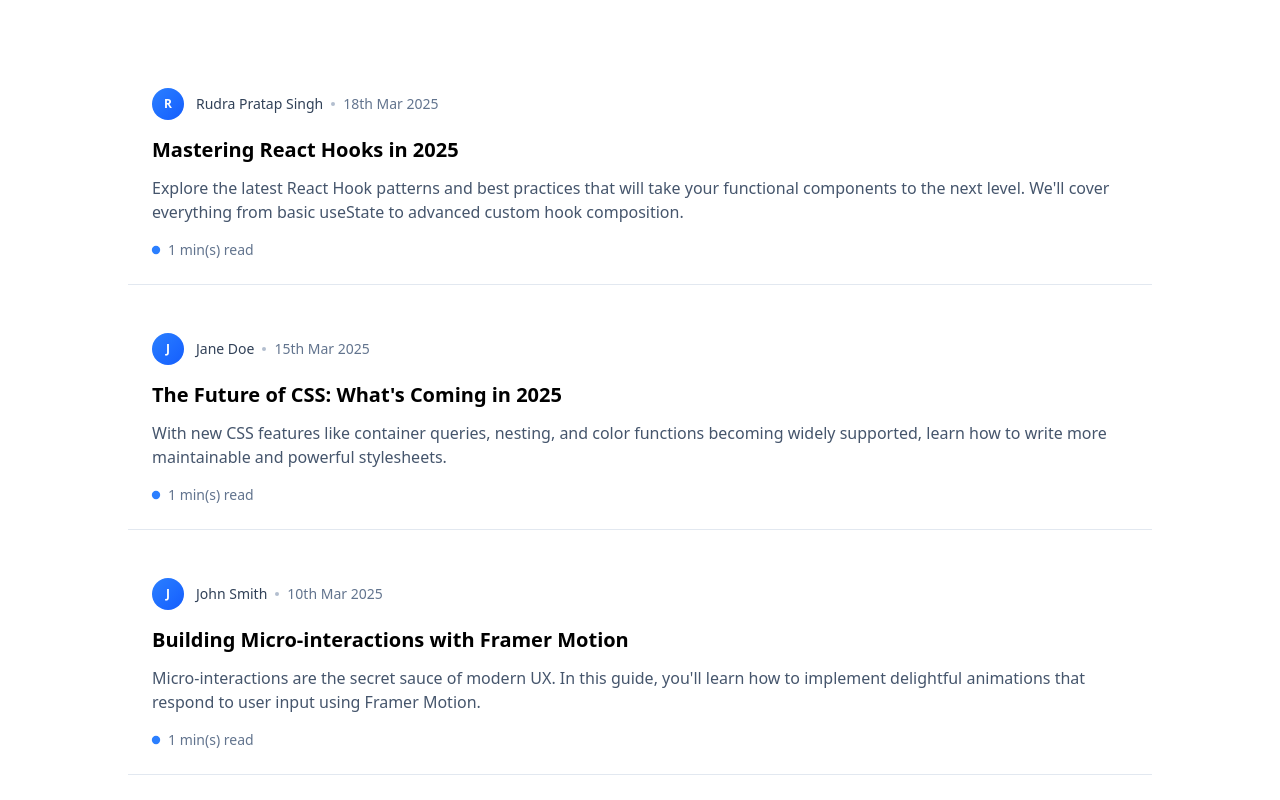
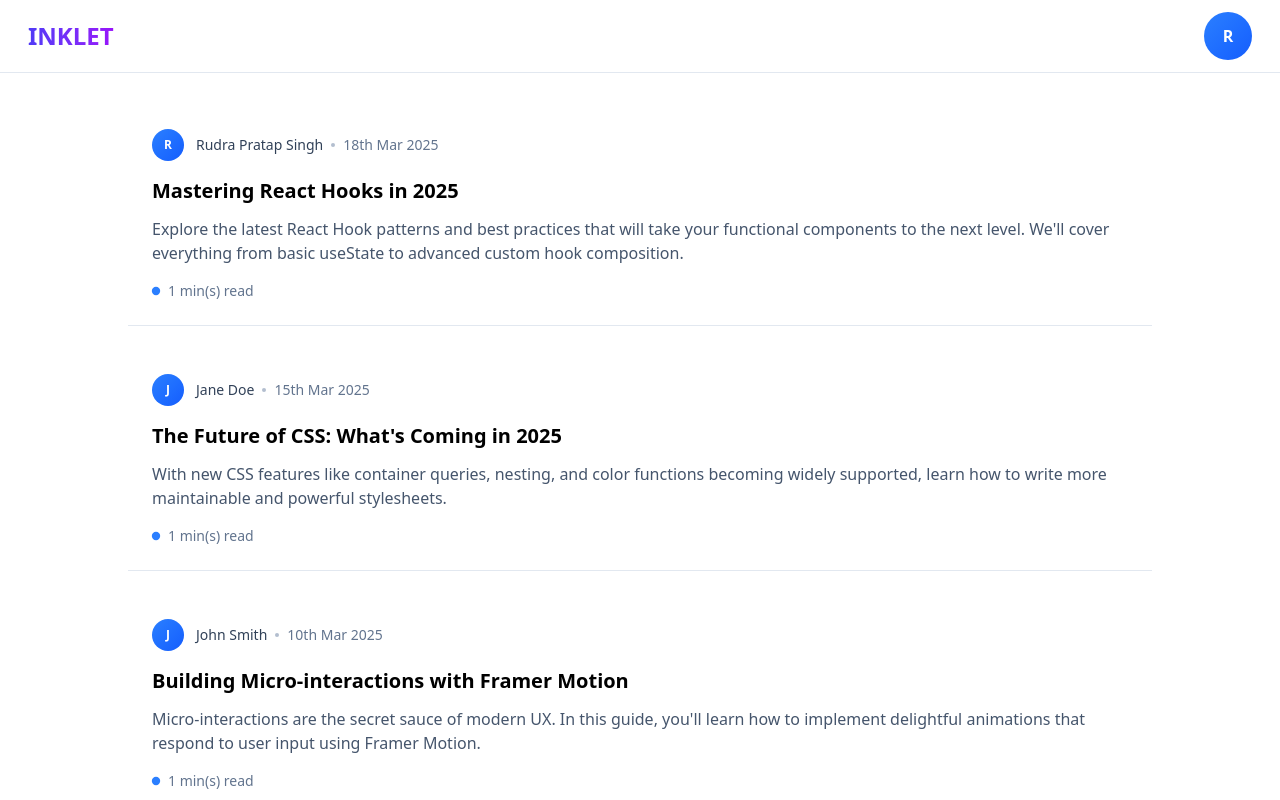
Before and after one commit to thakurRUDRA14/Inklet, a React (Vite) app in the folder frontend/: page /blogs in a window 1280 px wide. Shown: the top 800 px of the page. Built offline with nearby package versions, Linux system fonts and the light colour scheme; no server answers.

Commit message:
feat: add Navbar

```diff
--- /dev/null
+++ b/frontend/src/components/Avatar.tsx
@@ -0,0 +1,27 @@
+import { motion } from 'framer-motion'
+
+interface AvatarProps {
+    name: string
+    size?: "small"|"big"
+}
+
+const Avatar = ({ name , size="small"}: AvatarProps)=> {
+    return (
+        <motion.div
+            className={`relative flex items-center justify-center rounded-full bg-gradient-to-br from-blue-500 to-blue-600 text-white ${size === "small" ? "w-8 h-8" : "w-12 h-12"} `}
+            whileHover={{ scale: 1.1 }}
+            transition={{ type: 'spring', stiffness:
+                100, damping: 10 }}
+        >
+            <span className={`${size === "small" ?"text-xs":"text-md"} font-bold`}>
+                {name[0].toUpperCase()}
+            </span>
+            <motion.div
+                className="absolute inset-0 border-2 border-transparent rounded-full"
+                whileHover={{ borderColor: 'rgba(255,255,255,0.3)' }}
+            />
+        </motion.div>
+    )
+}
+
+export default Avatar
--- a/frontend/src/components/BlogCard.tsx
+++ b/frontend/src/components/BlogCard.tsx
@@ -1,6 +1,7 @@
 import { motion } from 'framer-motion'
 import { useInView } from 'react-intersection-observer'
 import { Link } from 'react-router-dom'
+import Avatar from './Avatar'
 
 interface BlogCardProps {
     authorName: string
@@ -94,22 +95,4 @@ function Circle() {
     )
 }
 
-function Avatar({ name }: { name: string }) {
-    return (
-        <motion.div
-            className="relative flex items-center justify-center w-8 h-8 rounded-full bg-gradient-to-br from-blue-500 to-blue-600 text-white"
-            whileHover={{ scale: 1.1 }}
-            transition={{ type: 'spring', stiffness: 400, damping: 10 }}
-        >
-            <span className="text-xs font-bold">
-                {name[0].toUpperCase()}
-            </span>
-            <motion.div
-                className="absolute inset-0 border-2 border-transparent rounded-full"
-                whileHover={{ borderColor: 'rgba(255,255,255,0.3)' }}
-            />
-        </motion.div>
-    )
-}
-
 export default BlogCard
--- /dev/null
+++ b/frontend/src/components/Navbar.tsx
@@ -0,0 +1,32 @@
+import { Link } from "react-router-dom"
+import Avatar from "./Avatar"
+import { motion } from "framer-motion"
+
+const Navbar = () => {
+
+    return (
+        <motion.div
+            initial={{ y: -100, opacity: 0 }}
+            animate={{ y: 0, opacity: 1 }}
+            transition={{ type: "spring", stiffness: 100, damping: 10 }}
+            className="border-b border-slate-200 flex justify-between items-center px-7 py-3 dark:border-slate-700 bg-white/80 backdrop-blur-sm sticky top-0 z-50"
+        >
+            <div className="flex items-center space-x-8">
+                <motion.div whileHover={{ scale: 1.05 }} whileTap={{ scale: 0.95 }}>
+                    <Link
+                        to="/blogs"
+                        className="flex flex-col justify-center font-extrabold text-2xl bg-gradient-to-r from-indigo-600 to-purple-600 bg-clip-text text-transparent"
+                    >
+                        INKLET
+                    </Link>
+                </motion.div>
+            </div>
+
+            <div className="flex items-center space-x-4">
+                <Avatar name="Rudra" size="big" />
+            </div>
+        </motion.div>
+    )
+}
+
+export default Navbar
--- a/frontend/src/pages/Blogs.tsx
+++ b/frontend/src/pages/Blogs.tsx
@@ -1,5 +1,6 @@
 import BlogCard from '../components/BlogCard'
 import { motion } from 'framer-motion'
+import Navbar from '../components/Navbar'
 
 const Blogs = () => {
     const blogPosts = [
@@ -38,7 +39,9 @@ const Blogs = () => {
     ]
 
     return (
-        <div className="min-h-screen dark:bg-black/90 py-16 px-4 sm:px-6 lg:px-8">
+        <div>
+            <Navbar/>
+            <div className="min-h-screen dark:bg-black/90 py-8 px-4 sm:px-6 lg:px-8">
                 <div className="max-w-5xl mx-auto">
                     <motion.div
                         initial={{ opacity: 0 }}
@@ -74,6 +77,8 @@ const Blogs = () => {
                     </motion.div>
                 </div>
             </div>
+        </div>
+
     )
 }
 
```
Lines whose indentation alone changed are shown as unchanged.
